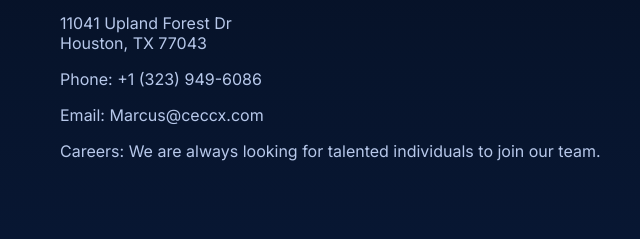
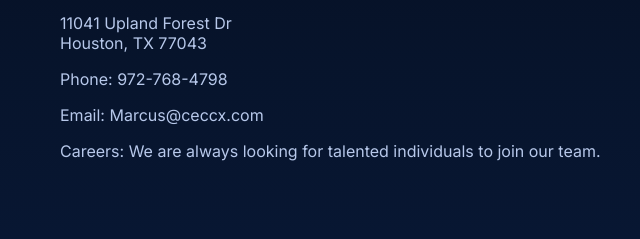
Before and after one commit to windofying/windofying1.github.io, a plain HTML site: page contact.html in a window 1280 px wide. Shown: the part 261-500 px from the top of the page, 0-640 px from the left. Drawn offline with Linux system fonts and the light colour scheme.

Commit message:
Add files via upload

```diff
--- a/contact.html
+++ b/contact.html
@@ -32,7 +32,7 @@
           <h2>Company</h2>
           <p><strong>Constant Energy Construction Corp (CECC)</strong></p>
           <p>11041 Upland Forest Dr<br>Houston, TX 77043</p>
-          <p>Phone: +1 (323) 949-6086</p>
+          <p>Phone: 972-768-4798</p>
           <p><a href="mailto:Marcus@ceccx.com">Email: Marcus@ceccx.com</a></p>
           <p>Careers: We are always looking for talented individuals to join our team.</p>
         </div>
```
